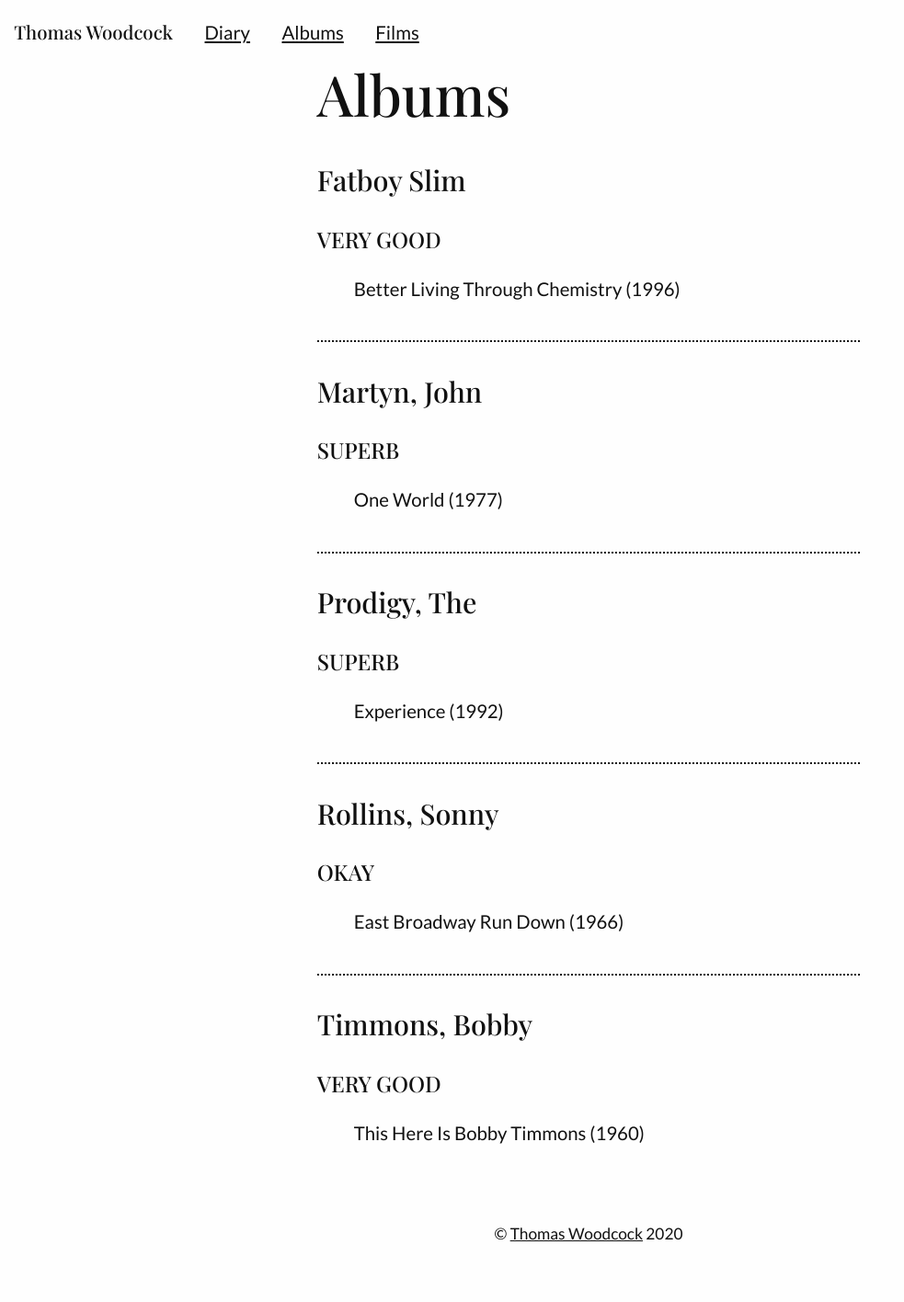
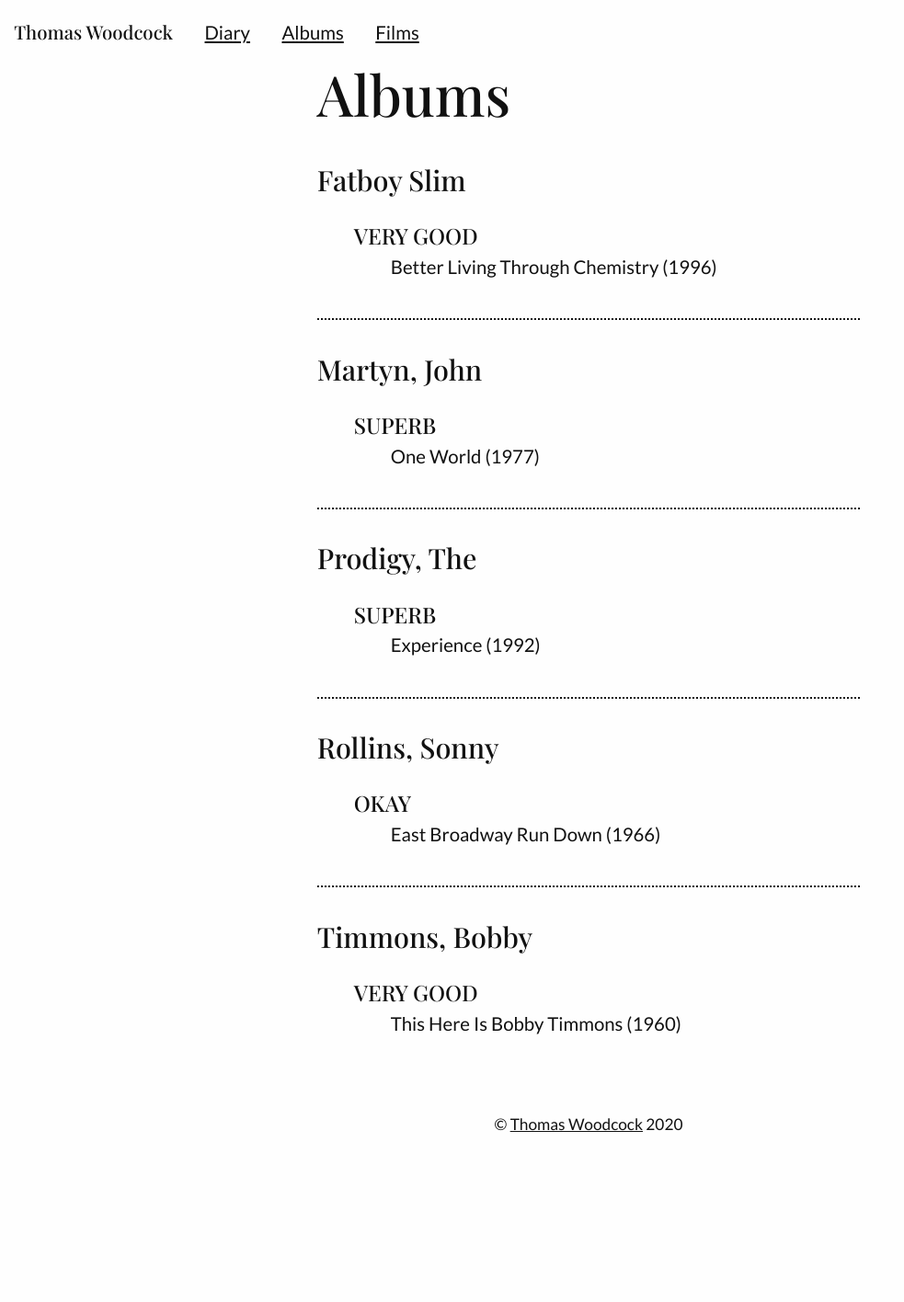
Before and after one commit to thomaswoodcock/thomaswoodcock.github.io, a Jekyll site: the page built from albums/index.html, in a window 1280 px wide. Shown: the whole page at 92% size, without its empty margins (0-983 px from the left). Built offline with Jekyll 4.4.1, drawn with Linux system fonts in a browser that asks for light colours; after the commit the page ends 1297 px from its top, so only the background shows below that.

Commit message:
Alters library lists

```diff
--- a/_includes/library.html
+++ b/_includes/library.html
@@ -4,18 +4,22 @@
   %}
   <article>
     <h2>{{ person.name }}</h2>
+    <ul>
       {% assign grouped_works = workdata | where_exp: "work", "work.person
       contains person.id" | group_by: "rating" | sort: "name" | reverse %}{% for
       rating_group in grouped_works %}{% assign rating = rating_group.name |
       minus: 1 %}
+      <li>
         <h3>{{ site.data.ratings[rating] | upcase }}</h3>
         <ul>
-      {% assign sorted_works = rating_group.items | sort: "year" %}{% for work
-      in sorted_works %}
+          {% assign sorted_works = rating_group.items | sort: "year" %}{% for
+          work in sorted_works %}
           <li>{{ work.name }} ({{ work.year }})</li>
           {% endfor %}
         </ul>
+      </li>
       {% endfor %}
+    </ul>
   </article>
   {% endfor %}
 </article>
```
Lines whose indentation alone changed are shown as unchanged.
